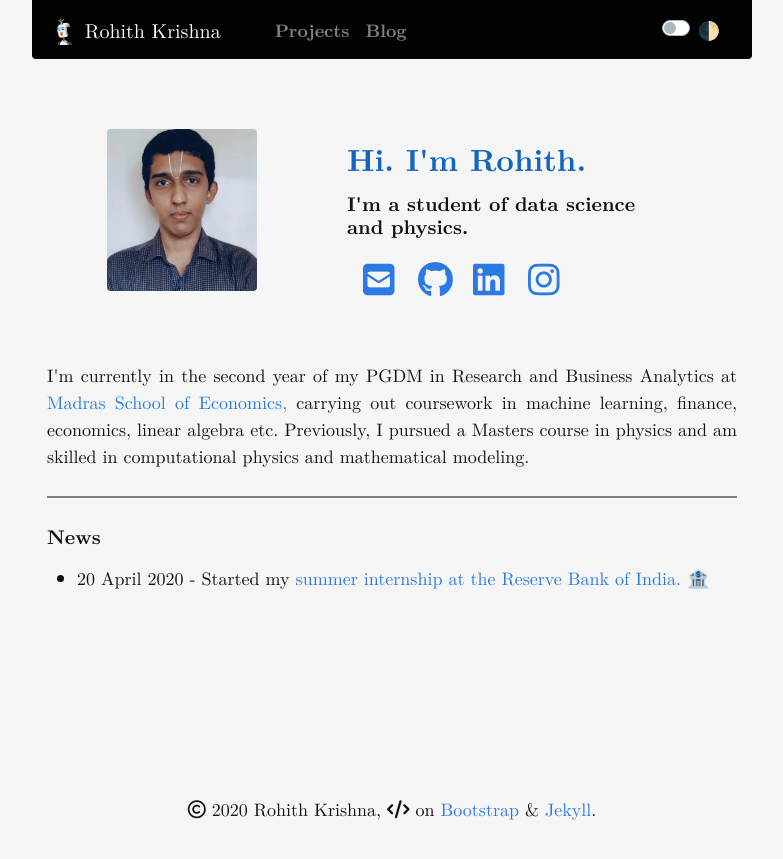
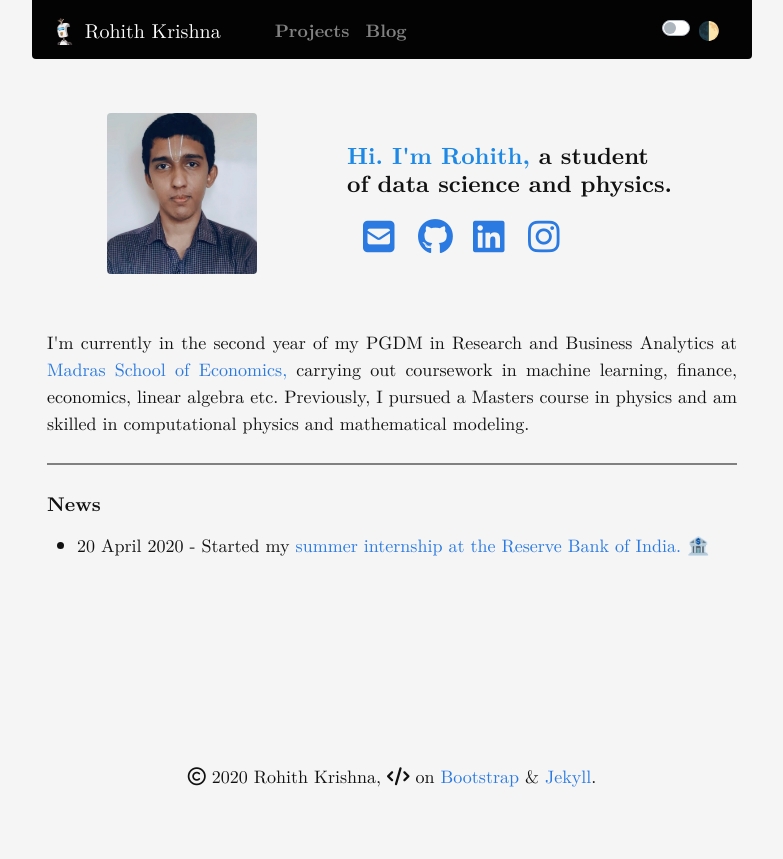
Before and after one commit to rohithmay/rohithmay.github.io, a Jekyll site: the page built from index.md, in a window 1280 px wide. Shown: the top 859 px of the page, without its empty margins (248-1031 px from the left). Built offline with Jekyll 4.4.1, drawn with Linux system fonts in a browser that asks for light colours; nearby versions of some CDN libraries; a style sheet for code colours, icons or effects is not loaded.

Commit message:
Update index.md

```diff
--- a/index.md
+++ b/index.md
@@ -23,8 +23,8 @@ title: Rohith Krishna
                         <br/>
 
 
-                          <h1> <span style="color:#1565C0"> Hi. I'm Rohith. </span></h1>
-                          <h3> I'm a student of data science and physics.</h3>
+                          <h2> <span style="color:#1E88E5"> Hi. I'm Rohith, </span>
+                              a student of data science and physics.</h2>
 
                             <!-- Graduate Student <br/>
                             PGDM in Business Analytics <br/>
```
